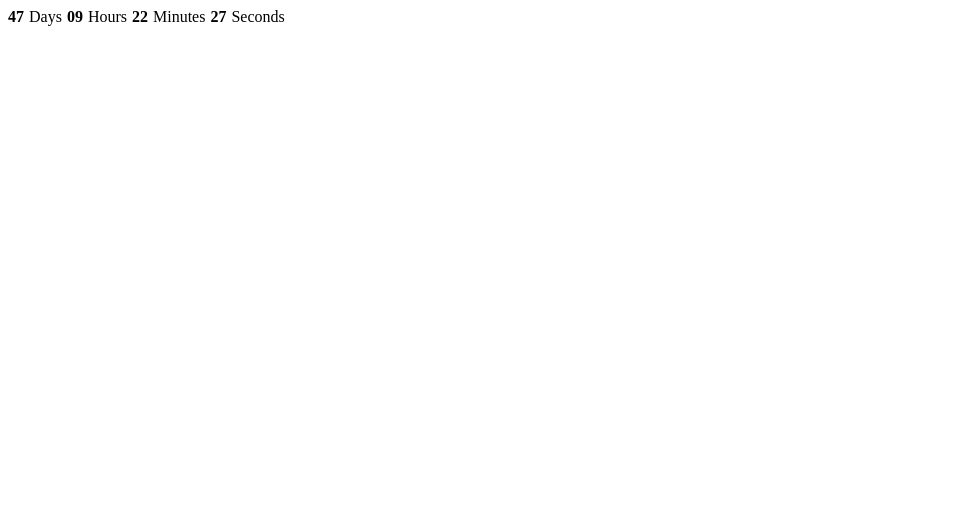
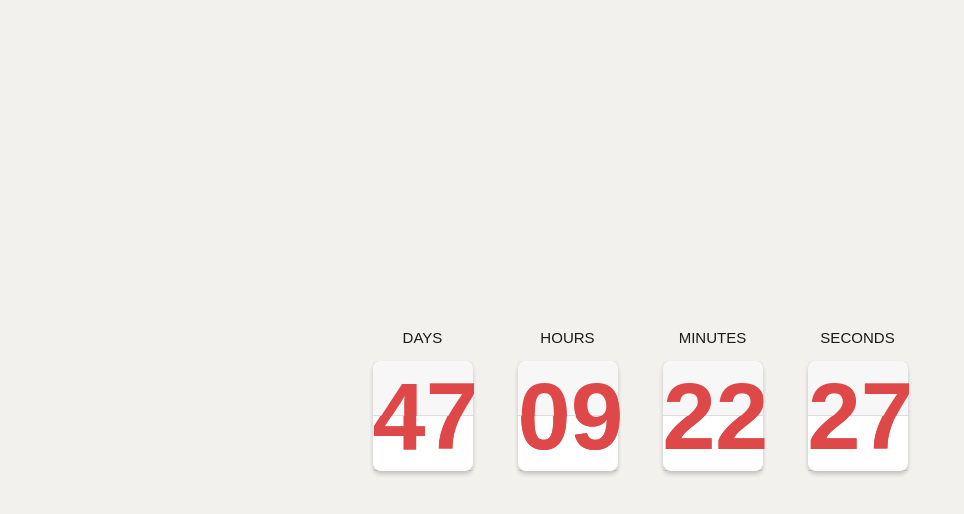
Before and after one commit to Dailton-Bastos/Countdown, a React (Vite) app: page / in a window 1280 px wide. Shown: the top 514 px of the page, without its empty margins (0-964 px from the left). Built offline with nearby package versions, Linux system fonts and the light colour scheme.

Commit message:
feat: flip time countdown

```diff
--- /dev/null
+++ b/src/components/Countdown/FlipCard/index.tsx
@@ -0,0 +1,22 @@
+interface Props {
+  value: string;
+}
+
+export const FlipCard = ({ value }: Props) => {
+  return (
+    <div className="countdown__flipcard">
+      <div className="countdown__flipcard--top">
+        <span>{value}</span>
+      </div>
+      <div className="countdown__flipcard--topBack">
+        <span>{value}</span>
+      </div>
+      <div className="countdown__flipcard--bottom">
+        <span>{value}</span>
+      </div>
+      <div className="countdown__flipcard--bottomBack">
+        <span>{value}</span>
+      </div>
+    </div>
+  );
+};
--- /dev/null
+++ b/src/components/Countdown/FlipCard/styles.css
@@ -0,0 +1,82 @@
+.countdown__flipcard {
+  position: relative;
+  background-color: #fff;
+  border-radius: 8px;
+  box-shadow: 0 3px 4px 0 rgba(0, 0, 0, 0.2), inset 2px 4px 0 0 rgba(255, 255, 255, 0.08);
+  height: 110px;
+  width: 100px;
+}
+
+.countdown__flipcard > div {
+  position: absolute;
+  left: 0;
+  right: 0;
+  margin: auto;
+  font-weight: 700;
+  color: #de4848;
+  font-size: 5.94em;
+  line-height: 110px;
+  text-align: center;
+}
+
+.countdown__flipcard--top {
+  z-index: 3;
+  background-color: #f7f7f7;
+  transform-origin: 50% 100%;
+  border-top-left-radius: 10px;
+  border-top-right-radius: 10px;
+  transform: perspective(200px);
+}
+
+.countdown__flipcard--topBack {
+  z-index: 4;
+  bottom: 0;
+  background-color: #fff;
+  -webkit-transform-origin: 50% 0;
+  transform-origin: 50% 0;
+  transform: perspective(200px) rotateX(180deg);
+  border-bottom-left-radius: 10px;
+  border-bottom-right-radius: 10px;
+}
+
+.countdown__flipcard--topBack span {
+  position: absolute;
+  top: -100%;
+  left: 0;
+  right: 0;
+  margin: auto;
+}
+
+.countdown__flipcard--bottom {
+  z-index: 1;
+}
+
+.countdown__flipcard--bottom::before {
+  content: '';
+  position: absolute;
+  display: block;
+  top: 0;
+  left: 0;
+  width: 100%;
+  height: 50%;
+  background-color: rgba(0, 0, 0, 0.02);
+}
+
+.countdown__flipcard--top,
+.countdown__flipcard--topBack {
+  height: 50%;
+  overflow: hidden;
+  backface-visibility: hidden;
+}
+
+.countdown__flipcard--top::after,
+.countdown__flipcard--bottomBack::after {
+  content: '';
+  position: absolute;
+  z-index: -1;
+  left: 0;
+  bottom: 0;
+  width: 100%;
+  height: 100%;
+  border-bottom: 1px solid rgba(0, 0, 0, 0.1);
+}
--- /dev/null
+++ b/src/components/Countdown/global.css
@@ -0,0 +1,31 @@
+@import url('./FlipCard/styles.css');
+
+.countdown {
+  display: flex;
+  align-items: center;
+  justify-content: center;
+  gap: 45px;
+  min-height: 100vh;
+}
+
+.countdown__blockTime {
+  display: flex;
+  flex-direction: column;
+  align-items: center;
+  justify-content: center;
+}
+
+.countdown__blockTime--title {
+  display: block;
+  margin-bottom: 15px;
+  font: normal 0.94em 'Arial';
+  color: #1a1a1a;
+  text-transform: uppercase;
+}
+
+.countdown__blockTime--flipCard {
+  display: flex;
+  align-items: center;
+  justify-content: center;
+  gap: 10px;
+}
--- a/src/components/Countdown/index.tsx
+++ b/src/components/Countdown/index.tsx
@@ -1,20 +1,22 @@
 import React from 'react';
+
+import { FlipCard } from './FlipCard';
 
 import { getRemainingTime } from '../../utils/getRemainingTime';
 
-const defaultRemainingTime = {
-  days: '00',
-  hours: '00',
-  minutes: '00',
-  seconds: '00',
-};
+import './global.css';
 
 interface Props {
   futureDate: string;
 }
 
 export const Countdown = ({ futureDate }: Props) => {
-  const [remainingTime, setRemainingTime] = React.useState(defaultRemainingTime);
+  const [remainingTime, setRemainingTime] = React.useState({
+    days: '00',
+    hours: '00',
+    minutes: '00',
+    seconds: '00',
+  });
 
   const updateRemainingTime = React.useCallback((futureDate: string) => {
     setRemainingTime(getRemainingTime(futureDate));
@@ -29,21 +31,34 @@ export const Countdown = ({ futureDate }: Props) => {
   }, [futureDate, updateRemainingTime]);
 
   return (
-    <div
-      style={{
-        display: 'flex',
-        alignItems: 'center',
-        gap: '5px',
-      }}
-    >
-      <strong>{remainingTime.days}</strong>
-      <span>Days</span>
-      <strong>{remainingTime.hours}</strong>
-      <span>Hours</span>
-      <strong>{remainingTime.minutes}</strong>
-      <span>Minutes</span>
-      <strong>{remainingTime.seconds}</strong>
-      <span>Seconds</span>
+    <div className="countdown">
+      <div className="countdown__blockTime">
+        <span className="countdown__blockTime--title">Days</span>
+        <div className="countdown__blockTime--flipCard">
+          <FlipCard value={remainingTime.days} />
+        </div>
+      </div>
+
+      <div className="countdown__blockTime">
+        <span className="countdown__blockTime--title">Hours</span>
+        <div className="countdown__blockTime--flipCard">
+          <FlipCard value={remainingTime.hours} />
+        </div>
+      </div>
+
+      <div className="countdown__blockTime">
+        <span className="countdown__blockTime--title">Minutes</span>
+        <div className="countdown__blockTime--flipCard">
+          <FlipCard value={remainingTime.minutes} />
+        </div>
+      </div>
+
+      <div className="countdown__blockTime">
+        <span className="countdown__blockTime--title">Seconds</span>
+        <div className="countdown__blockTime--flipCard">
+          <FlipCard value={remainingTime.seconds} />
+        </div>
+      </div>
     </div>
   );
 };
--- a/src/main.tsx
+++ b/src/main.tsx
@@ -1,6 +1,8 @@
 import React from 'react';
 import ReactDOM from 'react-dom/client';
 import { App } from './App';
+
+import './styles/global.css';
 
 ReactDOM.createRoot(document.getElementById('root') as HTMLElement).render(
   <React.StrictMode>
--- /dev/null
+++ b/src/styles/global.css
@@ -0,0 +1,10 @@
+* {
+  margin: 0;
+  padding: 0;
+  box-sizing: border-box;
+  font-family: Arial, Helvetica, sans-serif;
+}
+
+body {
+  background-color: #f2f1ed;
+}
```
